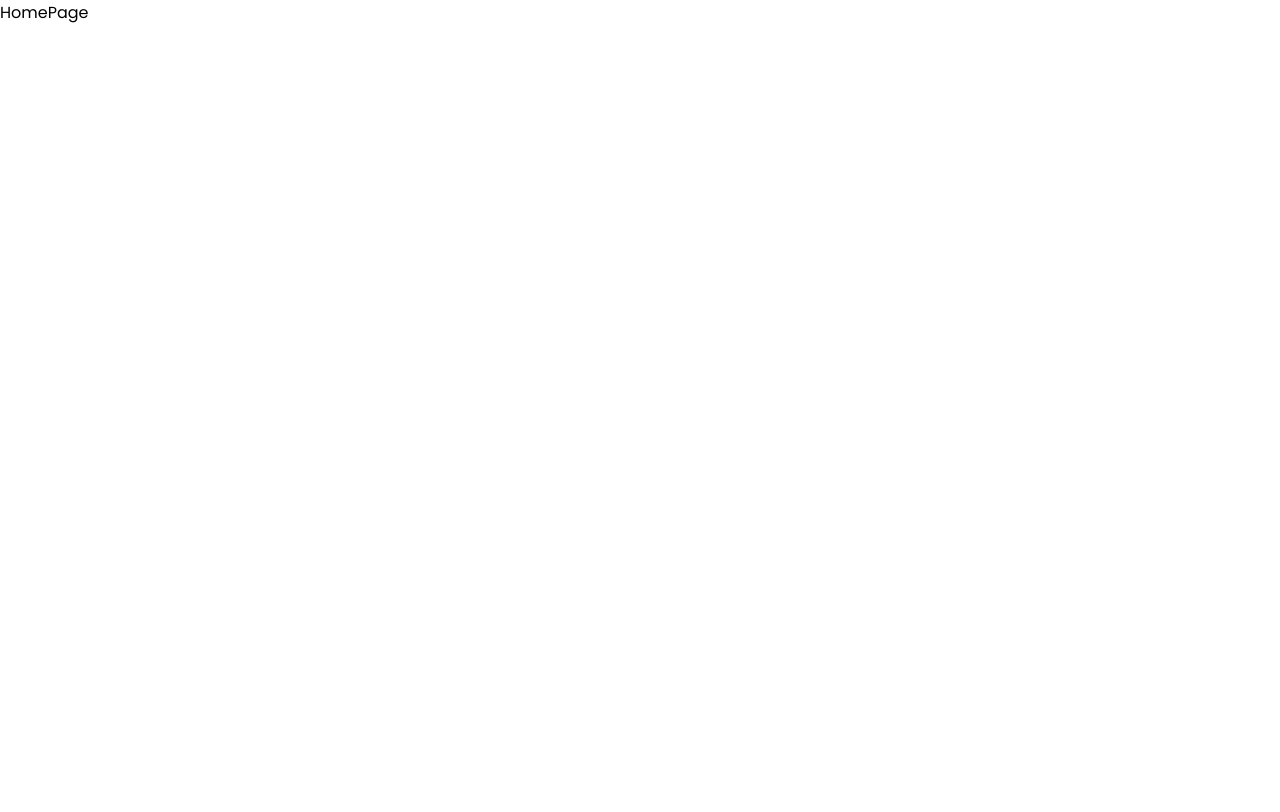
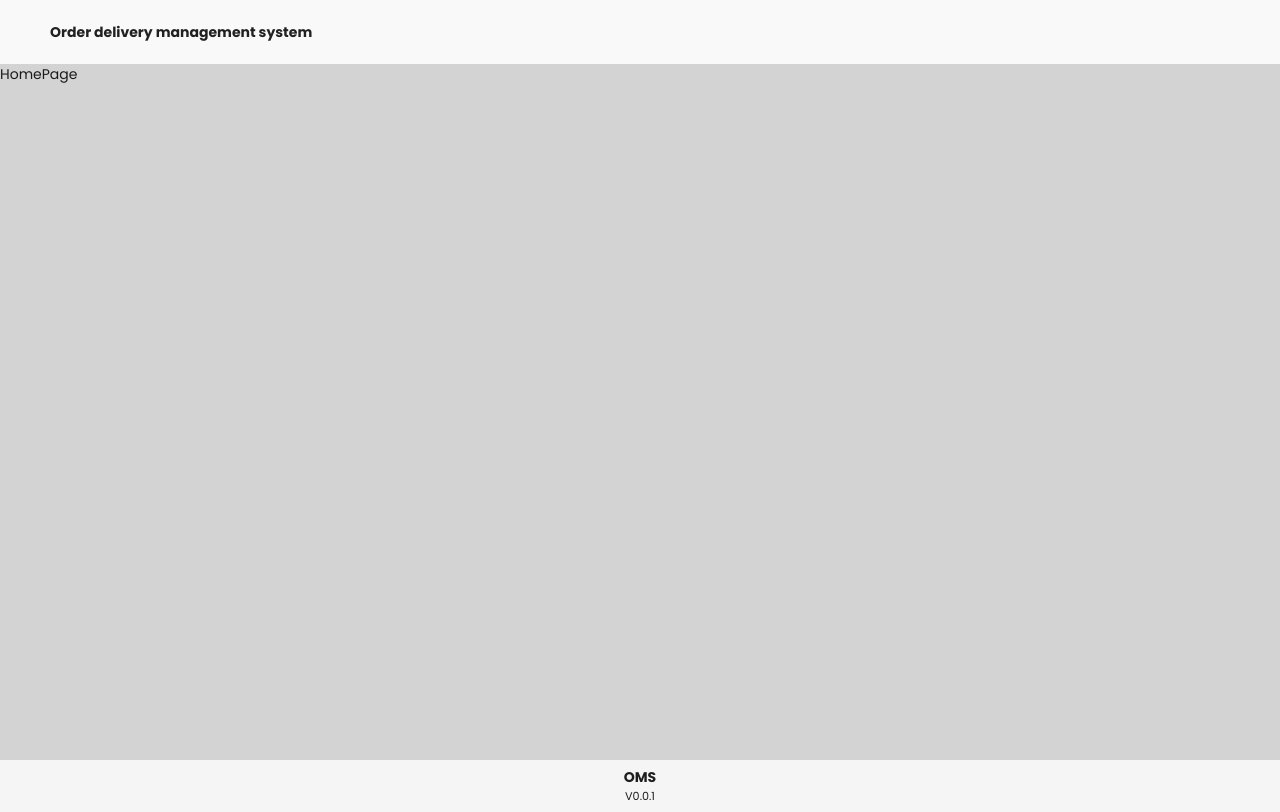
Before and after one commit to Kemboi-Dun/order-delivery-management-system-v1, a React (Vite) app: page / in a window 1280 px wide. Built offline with nearby package versions, Linux system fonts and the light colour scheme.

Commit message:
Update: Layout setup

```diff
--- a/src/layout/AppFooter.tsx
+++ b/src/layout/AppFooter.tsx
@@ -1,9 +1,27 @@
-import React from 'react'
+import { Footer } from "antd/es/layout/layout";
+import React from "react";
+
+// style footer
+const footerStyle: React.CSSProperties = {
+  width: "100%",
+  textAlign: "center",
+  fontWeight: "bold",
+  padding: "0.5em 0",
+};
+const versionStyle: React.CSSProperties = {
+  fontWeight: "normal",
+  fontSize: "0.8em",
+};
 
 const AppFooter = () => {
   return (
-    <div>AppFooter</div>
-  )
-}
+    <Footer style={footerStyle}>
+      <span>
+        <p>OMS</p>
+        <p style={versionStyle}>V0.0.1</p>
+      </span>
+    </Footer>
+  );
+};
 
-export default AppFooter
+export default AppFooter;
--- a/src/layout/AppLayout.tsx
+++ b/src/layout/AppLayout.tsx
@@ -1,9 +1,31 @@
-import React from 'react'
+import { Flex, Layout } from "antd";
+
+import AppNavbar from "./AppNavbar";
+import AppFooter from "./AppFooter";
+
+import { Outlet } from "react-router-dom";
+
+const { Content } = Layout;
+
+// content/outlet style
+const outletStyle: React.CSSProperties = {
+  width: "100%",
+  height: "87vh",
+  backgroundColor: "#D3D3D3",
+};
 
 const AppLayout = () => {
   return (
-    <div>AppLayout</div>
-  )
-}
+    <Flex gap="middle" wrap>
+      <Layout>
+        <AppNavbar />
+        <Content style={outletStyle}>
+          <Outlet />
+        </Content>
+        <AppFooter />
+      </Layout>
+    </Flex>
+  );
+};
 
-export default AppLayout
+export default AppLayout;
--- a/src/layout/AppNavbar.tsx
+++ b/src/layout/AppNavbar.tsx
@@ -1,9 +1,21 @@
-import React from 'react'
+import { Header } from "antd/es/layout/layout";
+import React from "react";
+
+// Header styles
+const headerStyle: React.CSSProperties = {
+  color: "#212121",
+  backgroundColor: "#f9f9f9",
+};
+const logoStyle: React.CSSProperties = {
+  fontWeight: "bold",
+};
 
 const AppNavbar = () => {
   return (
-    <div>AppNavbar</div>
-  )
-}
+    <Header style={headerStyle}>
+      <p style={logoStyle}>Order delivery management system</p>
+    </Header>
+  );
+};
 
-export default AppNavbar
+export default AppNavbar;
--- a/src/router/Routes.tsx
+++ b/src/router/Routes.tsx
@@ -9,13 +9,22 @@ const Loadable = (Component: any) => (props: JSX.IntrinsicAttributes) =>
     </Suspense>
   );
 
+// layout page
+const AppLayout = Loadable(lazy(() => import("../layout/AppLayout")));
+
 // routable pages
 const HomePage = Loadable(lazy(() => import("../pages/HomePage")));
 
 const Routes: RouteObject[] = [
   {
     path: "/",
-    element: <HomePage />,
+    element: <AppLayout />,
+    children: [
+      {
+        path: "/",
+        element: <HomePage />,
+      },
+    ],
   },
 ];
 
```
